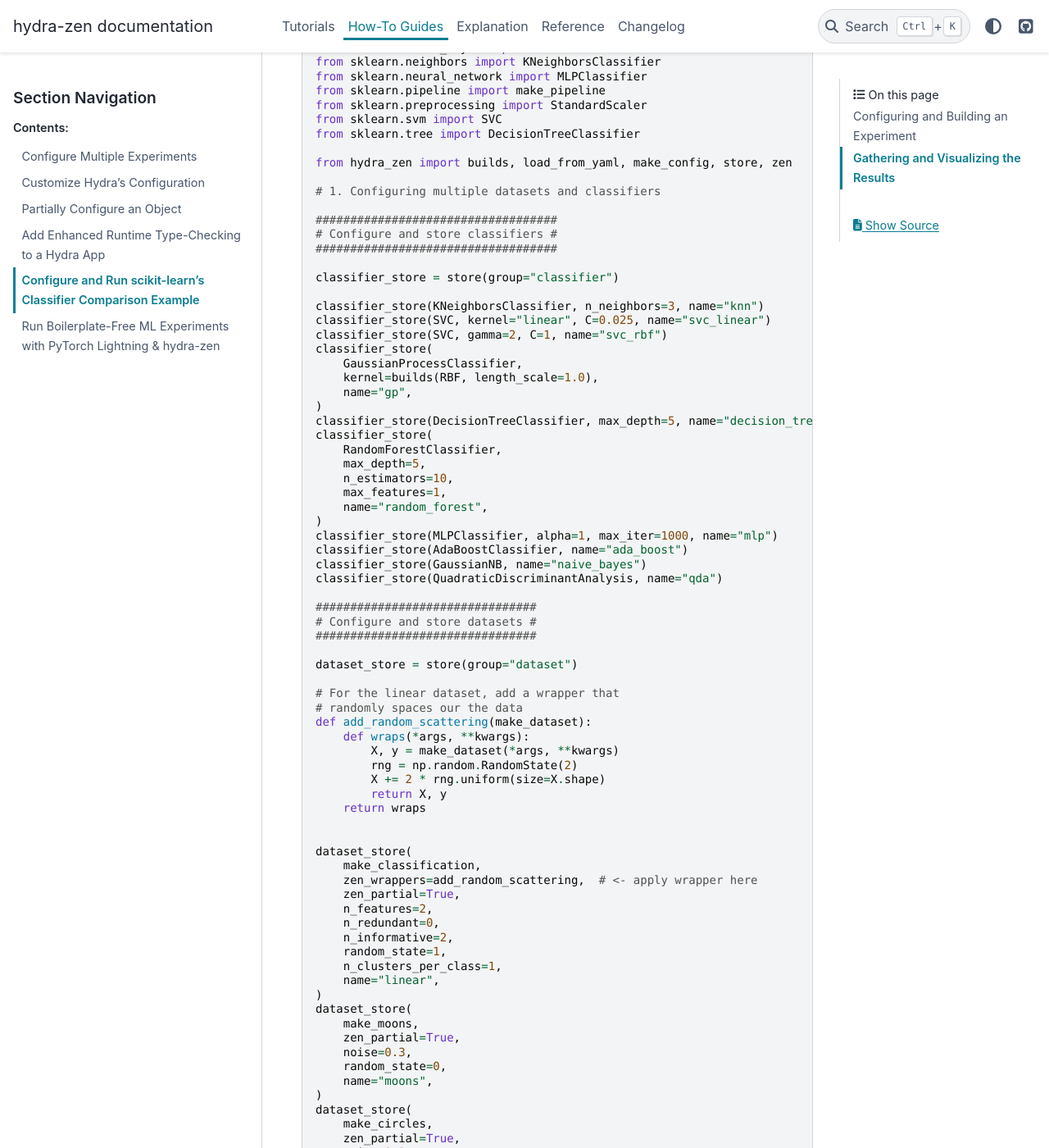
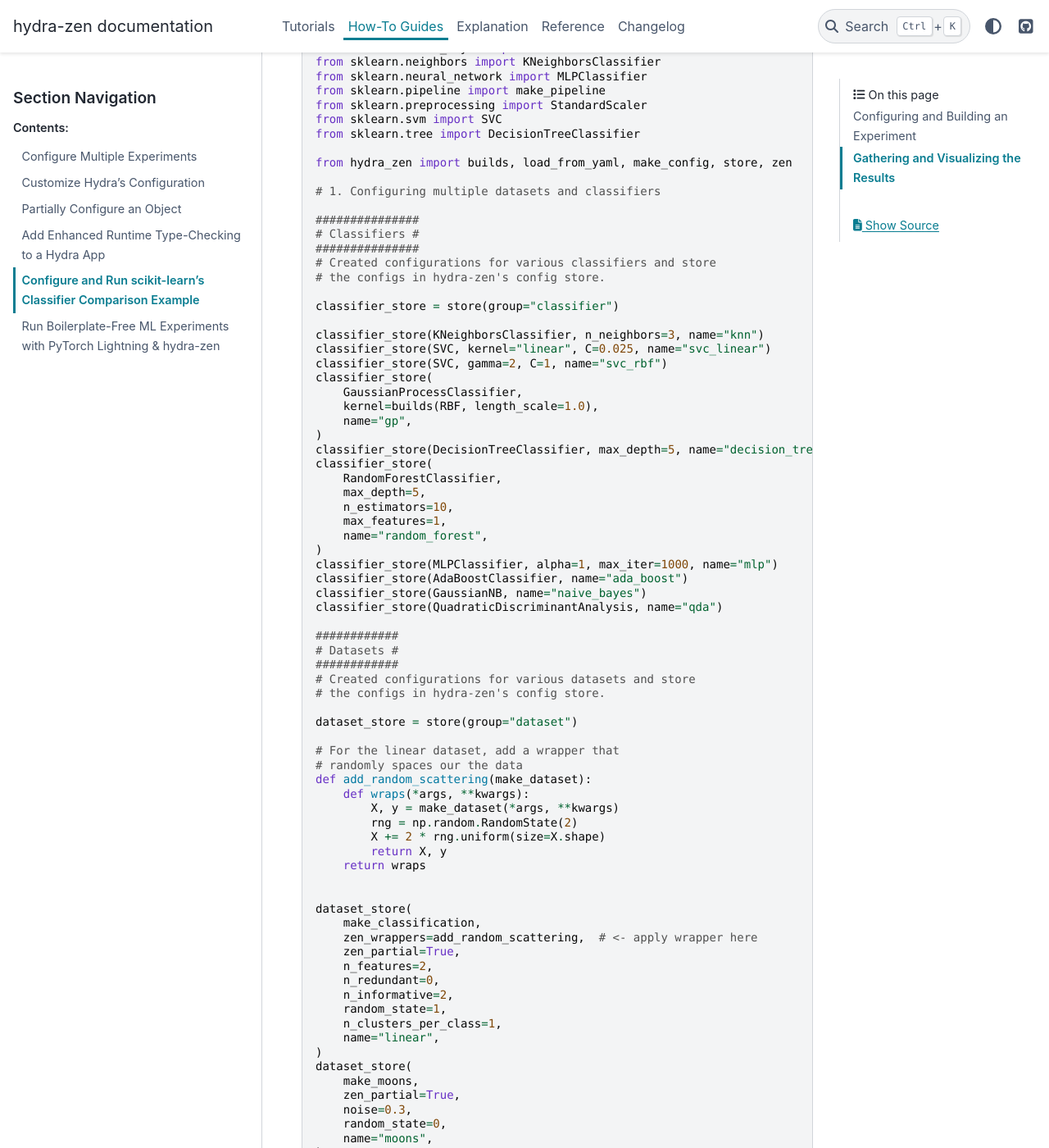
Before and after one commit to mit-ll-responsible-ai/hydra-zen, a Sphinx documentation site: the page built from docs/source/how_to/using_scikit_learn.rst, in a window 1280 px wide and 1400 px high, scrolled down 1657 px. Shown: the whole window at 82% size. Built offline with Sphinx 7.4.7 and the PyData theme 0.15.4, drawn with Linux system fonts in a browser that asks for light colours; the version number could not be read and is left out; some of the changed text lies outside the part shown.

Commit message:
improve verbosity of how-to

```diff
--- a/docs/source/how_to/using_scikit_learn.rst
+++ b/docs/source/how_to/using_scikit_learn.rst
@@ -89,9 +89,11 @@ After building the configs we define the task function that utilizes these datas
 
    # 1. Configuring multiple datasets and classifiers
 
-   ###################################
-   # Configure and store classifiers #
-   ###################################
+   ###############
+   # Classifiers #
+   ###############
+   # Created configurations for various classifiers and store
+   # the configs in hydra-zen's config store.
 
    classifier_store = store(group="classifier")
 
@@ -116,9 +118,11 @@ After building the configs we define the task function that utilizes these datas
    classifier_store(GaussianNB, name="naive_bayes")
    classifier_store(QuadraticDiscriminantAnalysis, name="qda")
 
-   ################################
-   # Configure and store datasets #
-   ################################
+   ############
+   # Datasets #
+   ############
+   # Created configurations for various datasets and store
+   # the configs in hydra-zen's config store.
 
    dataset_store = store(group="dataset")
 
@@ -252,11 +256,16 @@ After building the configs we define the task function that utilizes these datas
 
    if __name__ == "__main__":
        from hydra.conf import HydraConf, JobConf
-       # Configure Hydra to change the working dir to
-       # match that of the output dir
+       # Configure Hydra to change the working dir to match that of the output dir
        store(HydraConf(job=JobConf(chdir=True)), name="config", group="hydra")
 
+       # Add all of the configs, that we put in hydra-zen's (local) config store,
+       # to Hydra's (global) config store.
        store.add_to_hydra_store(overwrite_ok=True)
+
+       # Use `zen()` to convert our Hydra-agnostic task function into one that is
+       # compatible with Hydra.
+       # Use `.hydra_main(...)` to generate the Hydra-compatible CLI for our program.
        zen(task).hydra_main(config_path=None, config_name="config", version_base="1.2")
 
 We can view the default configuration and available datasets & classifiers with:
```
